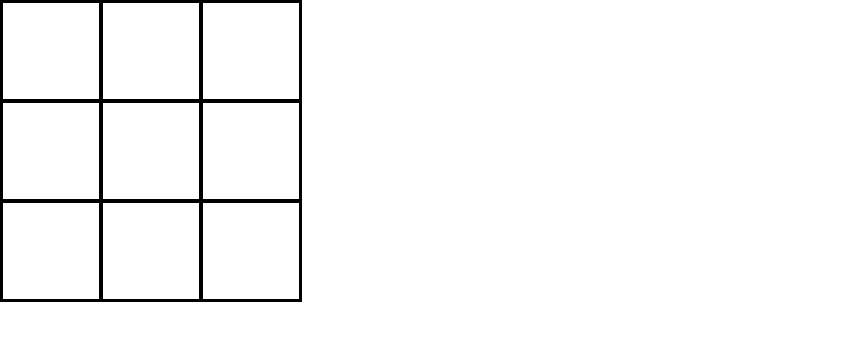
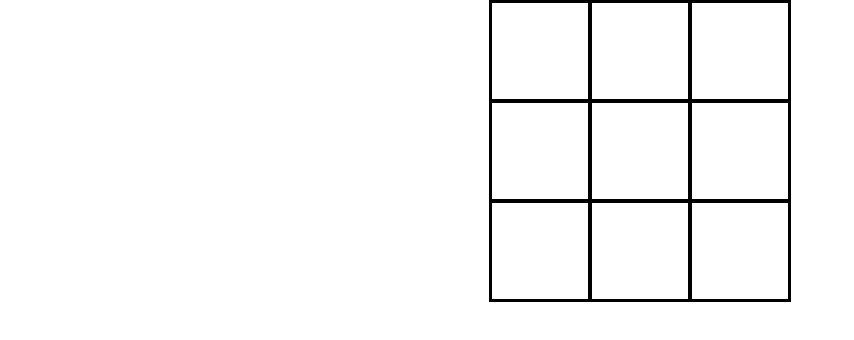
Before and after one commit to pawelberowski/tic-tac-toe-react, a React (Vite) app: page / in a window 1280 px wide. Both pictures are taken after a click on the button "Start". Shown: the top 340 px of the page, without its empty margins (0-854 px from the left). Built offline with nearby package versions, Linux system fonts and the light colour scheme.

Commit message:
Refactored tiles to contain objects and added game screen

```diff
--- a/src/App.jsx
+++ b/src/App.jsx
@@ -2,7 +2,7 @@ import { useState } from 'react';
 import { PlayerNameInput } from './PlayerNameInput';
 import { StartButton } from './StartButton';
 import styles from './startScreen.module.css';
-import { Board } from './Board/Board.jsx';
+import { GameScreen } from './GameScreen/GameScreen.jsx';
 
 export const App = () => {
   const [circlePlayerName, setCirclePlayerName] = useState('');
@@ -38,7 +38,7 @@ export const App = () => {
         </div>
       ) : null}
 
-      {!show ? <Board /> : null}
+      {!show ? <GameScreen /> : null}
     </div>
   );
 };
--- a/src/Board/Board.jsx
+++ b/src/Board/Board.jsx
@@ -6,20 +6,47 @@ export const Board = () => {
   const [isNowCircle, setIsNowCircle] = useState(true);
 
   const [tiles, setTiles] = useState([
-    null,
-    null,
-    null,
-    null,
-    null,
-    null,
-    null,
-    null,
-    null,
+    {
+      id: 0,
+      value: null,
+    },
+    {
+      id: 1,
+      value: null,
+    },
+    {
+      id: 2,
+      value: null,
+    },
+    {
+      id: 3,
+      value: null,
+    },
+    {
+      id: 4,
+      value: null,
+    },
+    {
+      id: 5,
+      value: null,
+    },
+    {
+      id: 6,
+      value: null,
+    },
+    {
+      id: 7,
+      value: null,
+    },
+    {
+      id: 8,
+      value: null,
+    },
   ]);
 
   const changeShape = (shape, index) => {
     const newTiles = [...tiles];
-    newTiles[index] = shape;
+    newTiles[index].value = shape;
     setTiles(newTiles);
   };
 
@@ -27,7 +54,8 @@ export const Board = () => {
     <div className={styles.board}>
       {tiles.map((tile, index) => (
         <Tile
-          shape={tile}
+          key={tile.id}
+          shape={tile.value}
           changeShape={changeShape}
           index={index}
           isNowCircle={isNowCircle}
--- /dev/null
+++ b/src/GameScreen/GameScreen.jsx
@@ -0,0 +1,10 @@
+import { Board } from '../Board/Board.jsx';
+import styles from './game.module.css';
+
+export const GameScreen = () => {
+  return (
+    <div className={styles.game}>
+      <Board />
+    </div>
+  );
+};
--- /dev/null
+++ b/src/GameScreen/game.module.css
@@ -0,0 +1,7 @@
+.game {
+  display: flex;
+  justify-content: center;
+  align-items: center;
+  flex-direction: column;
+  place-items: center;
+}
--- a/src/Tile/Tile.jsx
+++ b/src/Tile/Tile.jsx
@@ -19,10 +19,8 @@ export const Tile = ({
     changeShape('cross', index);
     setIsNowCircle(true);
   };
+
   return (
-    <div
-      className={`${styles.tile} ${styles[shape]}`}
-      onClick={handleClick}
-    />
+    <div className={`${styles.tile} ${styles[shape]}`} onClick={handleClick} />
   );
 };
```
